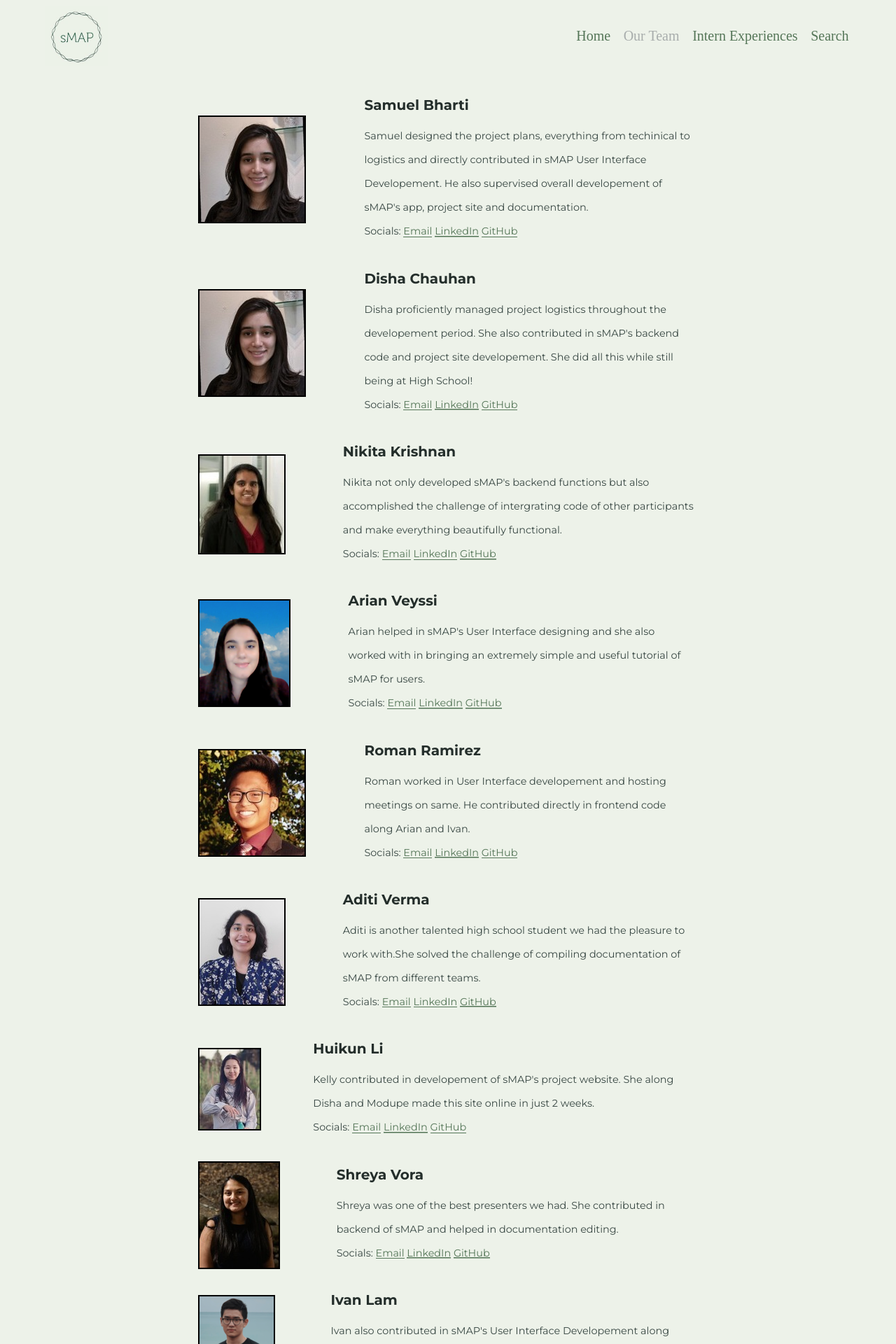
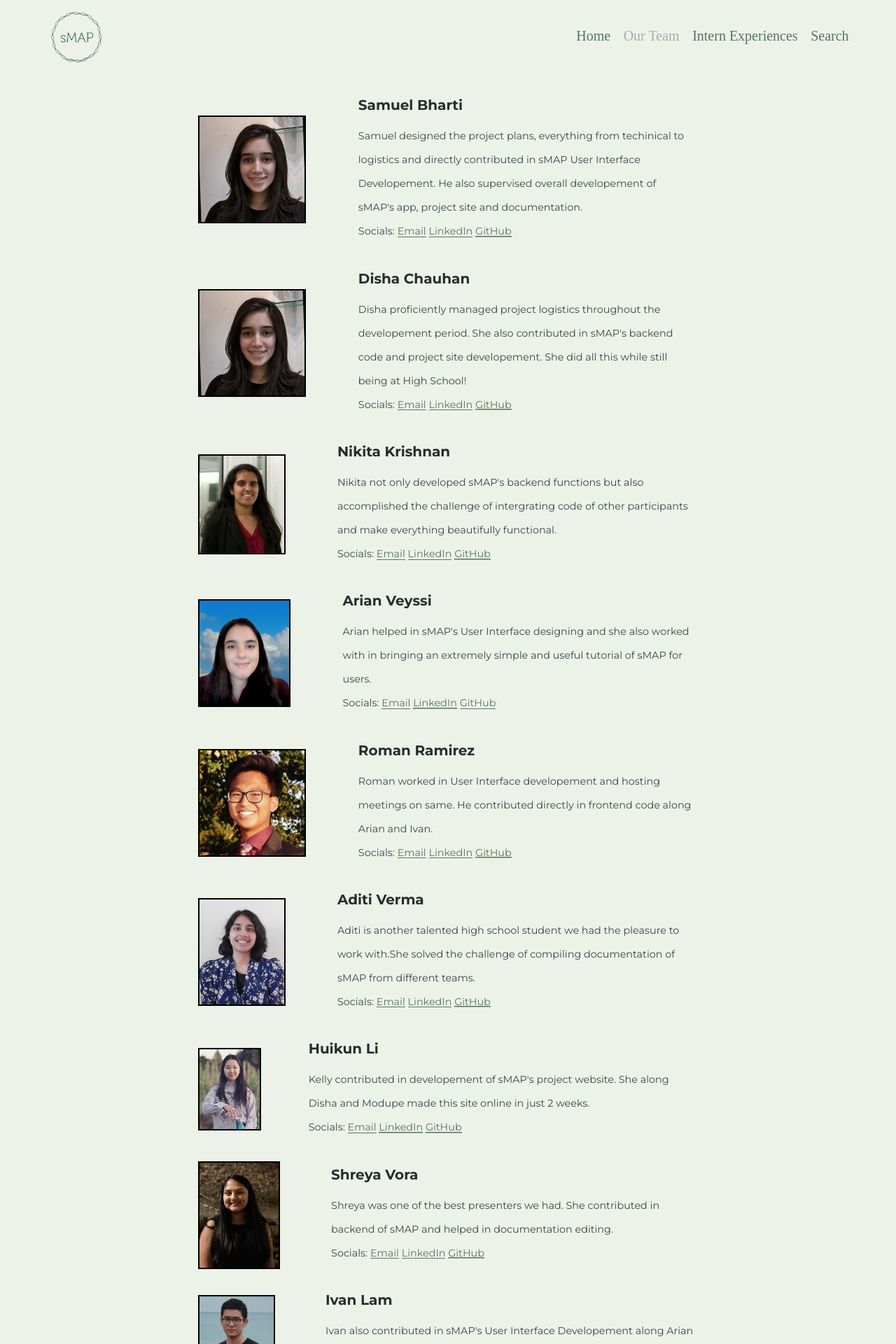
Before and after one commit to BI-STEM-Away/sMAP, a Jekyll site: the page built from ourTeam.md, in a window 1280 px wide. Shown: the top 1920 px of the page at 70% size. Built offline with Jekyll 4.4.1, drawn with Linux system fonts in a browser that asks for light colours; our own code applies the rules of GitHub Pages for plain Markdown files.

Commit message:
Update ourTeam.md

```diff
--- a/ourTeam.md
+++ b/ourTeam.md
@@ -7,7 +7,7 @@
       height="220" alt="screen shot 2017-08-07 at 12 18 15 pm"
       src="https://bi-stem-away.github.io/sMAP/images/Disha.jpeg">
       </td>
-      <td style="font-size:85%;padding:5px;max-width:340px">
+      <td style="font-size:85%;padding:5px;max-width:360px">
       <h6 style="margin-left:10px; text-align:left;margin-bottom:10px;">Samuel Bharti</h6>
       <p style="margin-left:10px; text-align:left;padding:0;">
       Samuel designed the project plans, everything from techinical to logistics and directly contributed in sMAP User Interface Developement. He also supervised overall developement of sMAP's app, project site and documentation.<br>
@@ -30,7 +30,7 @@
       height="220" alt="screen shot 2017-08-07 at 12 18 15 pm"
       src="https://bi-stem-away.github.io/sMAP/images/Disha.jpeg">
       </td>
-      <td style="font-size:85%;padding:5px;max-width:340px">
+      <td style="font-size:85%;padding:5px;max-width:360px">
       <h6 style="margin-left:10px; text-align:left;margin-bottom:10px;">Disha Chauhan</h6>
       <p style="margin-left:10px; text-align:left;padding:0;">
       Disha proficiently managed project logistics throughout the developement period. She also contributed in sMAP's backend code and project site developement. She did all this while still being at High School!<br>
@@ -53,7 +53,7 @@
       height="220" alt="screen shot 2017-08-07 at 12 18 15 pm"
       src="https://bi-stem-away.github.io/sMAP/images/Nikitak.jpeg">
       </td>
-      <td style="font-size:85%;padding:5px;max-width:340px">
+      <td style="font-size:85%;padding:5px;max-width:360px">
       <h6 style="margin-left:10px; text-align:left;margin-bottom:10px;">
       Nikita Krishnan	</h6>
       <p style="margin-left:10px; text-align:left;padding:0;">
@@ -77,7 +77,7 @@
       height="220" alt="screen shot 2017-08-07 at 12 18 15 pm"
       src="https://bi-stem-away.github.io/sMAP/images/Arian_Veyssi_.png">
       </td>
-      <td style="font-size:85%;padding:5px;max-width:340px">
+      <td style="font-size:85%;padding:5px;max-width:360px">
       <h6 style="margin-left:10px; text-align:left;margin-bottom:10px;">
       Arian Veyssi</h6>
       <p style="margin-left:10px; text-align:left;padding:0;">
@@ -101,7 +101,7 @@
       height="220" alt="screen shot 2017-08-07 at 12 18 15 pm"
       src="https://bi-stem-away.github.io/sMAP/images/Roman.jpeg">
       </td>
-      <td style="font-size:85%;padding:5px;max-width:340px">
+      <td style="font-size:85%;padding:5px;max-width:360px">
       <h6 style="margin-left:10px; text-align:left;margin-bottom:10px;">
       Roman Ramirez</h6>
       <p style="margin-left:10px; text-align:left;padding:0;">
@@ -125,7 +125,7 @@
       height="220" alt="screen shot 2017-08-07 at 12 18 15 pm"
       src="https://bi-stem-away.github.io/sMAP/images/Aditi_Verma.jpg">
       </td>
-      <td style="font-size:85%;padding:5px;max-width:340px">
+      <td style="font-size:85%;padding:5px;max-width:360px">
       <h6 style="margin-left:10px; text-align:left;margin-bottom:10px;">
       Aditi Verma</h6>
       <p style="margin-left:10px; text-align:left;padding:0;">
@@ -149,7 +149,7 @@
       height="220" alt="screen shot 2017-08-07 at 12 18 15 pm"
       src="https://bi-stem-away.github.io/sMAP/images/Kelly.jpg">
       </td>
-      <td style="font-size:85%;padding:5px;max-width:340px">
+      <td style="font-size:85%;padding:5px;max-width:360px">
       <h6 style="margin-left:10px; text-align:left;margin-bottom:10px;">
       Huikun Li</h6>
       <p style="margin-left:10px; text-align:left;padding:0;">
@@ -173,7 +173,7 @@
       height="220" alt="screen shot 2017-08-07 at 12 18 15 pm"
       src="https://bi-stem-away.github.io/sMAP/images/Shreya.jpg">
       </td>
-      <td style="font-size:85%;padding:5px;max-width:340px">
+      <td style="font-size:85%;padding:5px;max-width:360px">
       <h6 style="margin-left:10px; text-align:left;margin-bottom:10px;">
       Shreya Vora</h6>
       <p style="margin-left:10px; text-align:left;padding:0;">
@@ -197,7 +197,7 @@
       height="220" alt="screen shot 2017-08-07 at 12 18 15 pm"
       src="https://bi-stem-away.github.io/sMAP/images/Ivan_Lam.png">
       </td>
-      <td style="font-size:85%;padding:5px;max-width:340px">
+      <td style="font-size:85%;padding:5px;max-width:360px">
       <h6 style="margin-left:10px; text-align:left;margin-bottom:10px;">
       Ivan Lam</h6>
       <p style="margin-left:10px; text-align:left;padding:0;">
@@ -221,7 +221,7 @@
       height="220" alt="screen shot 2017-08-07 at 12 18 15 pm"
       src="https://bi-stem-away.github.io/sMAP/images/IMG_9040_copy.jpg">
       </td>
-      <td style="font-size:85%;padding:5px; max-width:340px">
+      <td style="font-size:85%;padding:5px; max-width:360px">
       <h6 style="margin-left:10px; text-align:left;margin-bottom:10px;">
       Sneha Raj</h6>
       <p style="margin-left:10px; text-align:left;padding:0;">
@@ -245,7 +245,7 @@
       height="220" alt="screen shot 2017-08-07 at 12 18 15 pm"
       src="https://bi-stem-away.github.io/sMAP/images/Maryam.jpg">
       </td>
-      <td style="font-size:85%;padding:5px;max-width:340px">
+      <td style="font-size:85%;padding:5px;max-width:360px">
       <h6 style="margin-left:10px; text-align:left;margin-bottom:10px;">
       Maryam Momeni</h6>
       <p style="margin-left:10px; text-align:left;padding:0;">
@@ -269,7 +269,7 @@
       height="220" alt="screen shot 2017-08-07 at 12 18 15 pm"
       src="https://bi-stem-away.github.io/sMAP/images/Modupe.jpg">
       </td>
-      <td style="font-size:85%;padding:5px; max-width:340px" >
+      <td style="font-size:85%;padding:5px; max-width:360px" >
       <h6 style="margin-left:10px; text-align:left;margin-bottom:10px;">
       Modupe Arotiba</h6>
       <p style="margin-left:10px; text-align:left;padding:0;">
```
